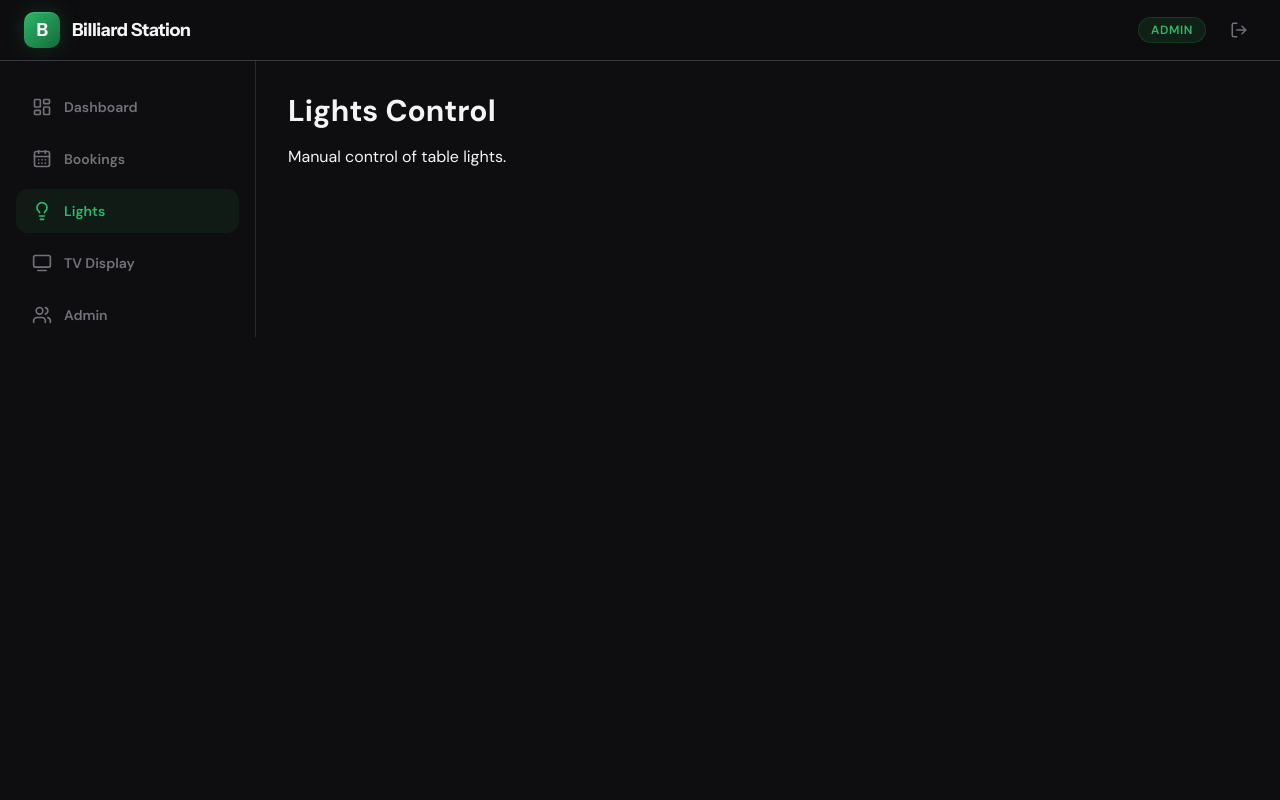
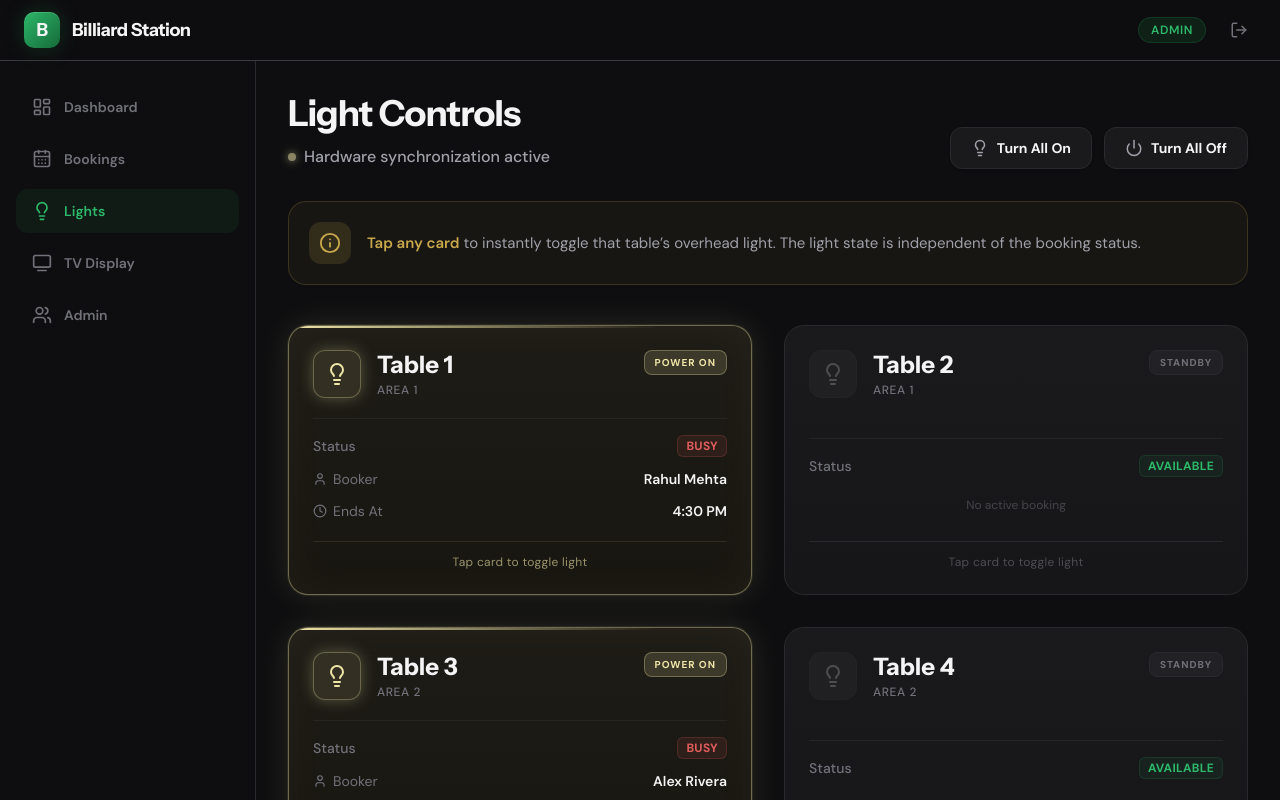
Before and after one commit to AshanSalinda/GBC-Smart-Management, a React (Vite) app in the folder frontend/: page /lights-control in a window 1280 px wide. Built offline with nearby package versions, Linux system fonts and the light colour scheme.

Commit message:
Lights Control Page

```diff
--- a/frontend/src/components/layout/MainLayout.jsx
+++ b/frontend/src/components/layout/MainLayout.jsx
@@ -4,14 +4,14 @@ import Navigation from './Navigation';
 
 export default function MainLayout() {
   return (
-    <div className="flex flex-col min-h-screen bg-bg text-text-main font-sans">
+    <div className="flex flex-col h-screen bg-bg text-text-main font-sans">
       <TopHeader />
       <div className="flex flex-1 overflow-hidden relative">
         <Navigation />
         {/* Main Content Area */}
         {/* Added pb-20 on mobile to account for the fixed bottom navigation bar */}
-        <main className="flex-1 overflow-y-auto pb-20 md:pb-0 relative z-0">
-          <div className="max-w-7xl mx-auto">
+        <main className="flex-1 overflow-y-auto pb-24 md:pb-0 relative z-0">
+          <div className="max-w-7xl mx-auto p-5 md:p-8">
             <Outlet />
           </div>
         </main>
--- a/frontend/src/pages/LightsControl.jsx
+++ b/frontend/src/pages/LightsControl.jsx
@@ -1,8 +1,190 @@
+import { useState, useCallback } from 'react';
+import { Lightbulb, Power, Info, Clock, User } from 'lucide-react';
+
+const INITIAL_TABLES = [
+  { id: 1, status: 'busy', booker: 'Rahul Mehta', endTime: '4:30 PM', lightOn: true },
+  { id: 2, status: 'available', booker: null, endTime: null, lightOn: false },
+  { id: 3, status: 'busy', booker: 'Alex Rivera', endTime: '5:15 PM', lightOn: true },
+  { id: 4, status: 'available', booker: null, endTime: null, lightOn: false },
+];
+
 export default function LightsControl() {
+  const [tables, setTables] = useState(INITIAL_TABLES);
+
+  const toggleLight = useCallback((id) => {
+    setTables((prev) =>
+      prev.map((t) => (t.id === id ? { ...t, lightOn: !t.lightOn } : t))
+    );
+  }, []);
+
+  const turnAllOn = useCallback(() => {
+    setTables((prev) => prev.map((t) => ({ ...t, lightOn: true })));
+  }, []);
+
+  const turnAllOff = useCallback(() => {
+    setTables((prev) => prev.map((t) => ({ ...t, lightOn: false })));
+  }, []);
+
+  const isAllOn = tables.length > 0 && tables.every(t => t.lightOn);
+  const isAllOff = tables.length > 0 && tables.every(t => !t.lightOn);
+
   return (
-    <div className="p-8">
-      <h1 className="text-3xl font-bold mb-4">Lights Control</h1>
-      <p>Manual control of table lights.</p>
+    <div className="animate-in fade-in duration-300">
+      <div className="flex flex-col md:flex-row md:items-end justify-between gap-6 mb-8">
+        <div>
+          <h1 className="text-3xl md:text-4xl font-display font-bold tracking-tight mb-3">
+            Light Controls
+          </h1>
+          <p className="text-text-muted flex items-center gap-2 font-medium">
+            <span className="w-2 h-2 rounded-full bg-light-on animate-pulse shadow-[0_0_8px_var(--color-light-on)]" />
+            Hardware synchronization active
+          </p>
+        </div>
+
+        {/* Quick Actions */}
+        <div className="flex items-center justify-center md:justify-end gap-3 w-full md:w-auto mt-2 md:mt-0">
+          <button
+            onClick={turnAllOn}
+            className={`flex items-center gap-2 px-5 py-2.5 rounded-xl transition-all text-sm font-bold border ${isAllOn
+                ? 'bg-light-on/15 text-light-on border-light-on/30 shadow-[0_0_15px_rgba(240,230,168,0.15)]'
+                : 'bg-panel-elevated hover:bg-card-hover text-text-main border-border shadow-sm hover:border-border-light'
+              }`}
+          >
+            <Lightbulb size={18} className={isAllOn ? "text-light-on" : "text-text-muted"} /> Turn All On
+          </button>
+          <button
+            onClick={turnAllOff}
+            className={`flex items-center gap-2 px-5 py-2.5 rounded-xl transition-all text-sm font-bold border ${isAllOff
+                ? 'bg-black text-text-dim border-border-light shadow-[inset_0_2px_12px_rgba(0,0,0,0.6)]'
+                : 'bg-panel-elevated hover:bg-card-hover text-text-main border-border shadow-sm hover:border-border-light'
+              }`}
+          >
+            <Power size={18} className={isAllOff ? "text-text-dim" : "text-text-muted"} /> Turn All Off
+          </button>
+        </div>
+      </div>
+
+      {/* Info Banner */}
+      <div className="flex items-center gap-4 p-4 md:p-5 bg-gold/5 border border-gold/20 rounded-[18px] mb-10 text-[15px] text-text-muted leading-relaxed">
+        <div className="bg-gold/15 text-gold p-2.5 rounded-xl flex-shrink-0">
+          <Info size={22} />
+        </div>
+        <p>
+          <strong className="text-gold font-semibold">Tap any card</strong> to instantly toggle that table’s overhead light.
+          The light state is independent of the booking status.
+        </p>
+      </div>
+
+      {/* Grid */}
+      <div className="grid grid-cols-1 md:grid-cols-2 2xl:grid-cols-4 gap-5 md:gap-6 lg:gap-8">
+        {tables.map((table) => {
+          const isBusy = table.status === 'busy';
+          const isOn = table.lightOn;
+
+          return (
+            <div
+              key={table.id}
+              onClick={() => toggleLight(table.id)}
+              className={`relative flex flex-col group cursor-pointer transition-all duration-300 ease-out select-none
+                rounded-[20px] border p-6 overflow-hidden
+                ${isOn
+                  ? 'border-light-on/40 bg-gradient-to-b from-[#1e1c16] to-[#181610] shadow-[0_0_0_1px_rgba(240,230,168,0.08),0_0_32px_rgba(240,230,168,0.12),inset_0_0_40px_rgba(240,230,168,0.04)] hover:-translate-y-1 hover:shadow-[0_0_0_1px_rgba(240,230,168,0.12),0_0_40px_rgba(240,230,168,0.18),inset_0_0_40px_rgba(240,230,168,0.04)]'
+                  : 'border-border bg-gradient-to-b from-card to-bg-elevated hover:border-border-light hover:-translate-y-1 hover:shadow-glow'
+                }
+              `}
+              role="button"
+              aria-pressed={isOn}
+              tabIndex={0}
+              onKeyDown={(e) => {
+                if (e.key === 'Enter' || e.key === ' ') {
+                  e.preventDefault();
+                  toggleLight(table.id);
+                }
+              }}
+            >
+              {/* Top accent glow line when ON */}
+              <div
+                className={`absolute top-0 left-0 right-0 h-[2px] transition-opacity duration-300 ${isOn ? 'opacity-100' : 'opacity-0'}`}
+                style={{
+                  background: 'linear-gradient(90deg, var(--color-light-on), transparent 80%)',
+                  boxShadow: '0 0 12px var(--color-light-on-glow)'
+                }}
+              />
+
+              <div className="flex flex-wrap justify-between items-start gap-4 mb-5 relative z-10">
+                <div className="flex items-center gap-4">
+                  <div
+                    className={`w-12 h-12 rounded-xl flex-shrink-0 flex items-center justify-center transition-all duration-300
+                      ${isOn
+                        ? 'bg-light-on/10 text-light-on border border-light-on/30 shadow-[0_0_15px_rgba(240,230,168,0.3)]'
+                        : 'bg-white/5 text-text-dim border border-border grayscale opacity-60 group-hover:opacity-80 group-hover:grayscale-0'
+                      }`}
+                  >
+                    <Lightbulb size={24} />
+                  </div>
+                  <div>
+                    <h2 className="font-display font-bold text-xl md:text-2xl text-text-main leading-tight whitespace-nowrap">
+                      Table {table.id}
+                    </h2>
+                    <span className="text-xs text-text-dim font-medium uppercase tracking-wider block mt-0.5">
+                      Area {Math.ceil(table.id / 2)}
+                    </span>
+                  </div>
+                </div>
+
+                <div
+                  className={`px-2.5 py-1 rounded-lg text-[10px] font-bold tracking-widest uppercase border transition-colors duration-300
+                    ${isOn
+                      ? 'bg-light-on/15 text-light-on border-light-on/30'
+                      : 'bg-border/50 text-text-dim border-border'
+                    }`}
+                >
+                  {isOn ? 'Power On' : 'Standby'}
+                </div>
+              </div>
+
+              <div className="space-y-3 relative z-10 mt-auto pt-4 border-t border-white/5">
+                <div className="flex items-center justify-between text-sm">
+                  <span className="text-text-dim font-medium">Status</span>
+                  <span
+                    className={`px-2 py-0.5 rounded-md text-xs font-bold tracking-wide border
+                      ${isBusy
+                        ? 'bg-danger/10 text-danger border-danger/20'
+                        : 'bg-accent/10 text-accent-bright border-accent/20'
+                      }`}
+                  >
+                    {isBusy ? 'BUSY' : 'AVAILABLE'}
+                  </span>
+                </div>
+
+                {isBusy ? (
+                  <>
+                    <div className="flex items-center justify-between text-sm">
+                      <span className="text-text-dim flex items-center gap-1.5"><User size={14} /> Booker</span>
+                      <span className="text-text-main font-semibold truncate max-w-[120px]">{table.booker}</span>
+                    </div>
+                    <div className="flex items-center justify-between text-sm">
+                      <span className="text-text-dim flex items-center gap-1.5"><Clock size={14} /> Ends At</span>
+                      <span className="text-text-main font-semibold">{table.endTime}</span>
+                    </div>
+                  </>
+                ) : (
+                  <div className="flex flex-col items-center justify-center py-2 opacity-50">
+                    <span className="text-xs text-text-dim">No active booking</span>
+                  </div>
+                )}
+              </div>
+
+              {/* Tap Hint */}
+              <div className={`mt-5 pt-3 border-t text-center text-xs tracking-wide transition-colors duration-300
+                ${isOn ? 'border-light-on/10 text-light-on/60' : 'border-border text-text-dim/60'}
+              `}>
+                Tap card to toggle light
+              </div>
+            </div>
+          );
+        })}
+      </div>
     </div>
   );
 }
```
